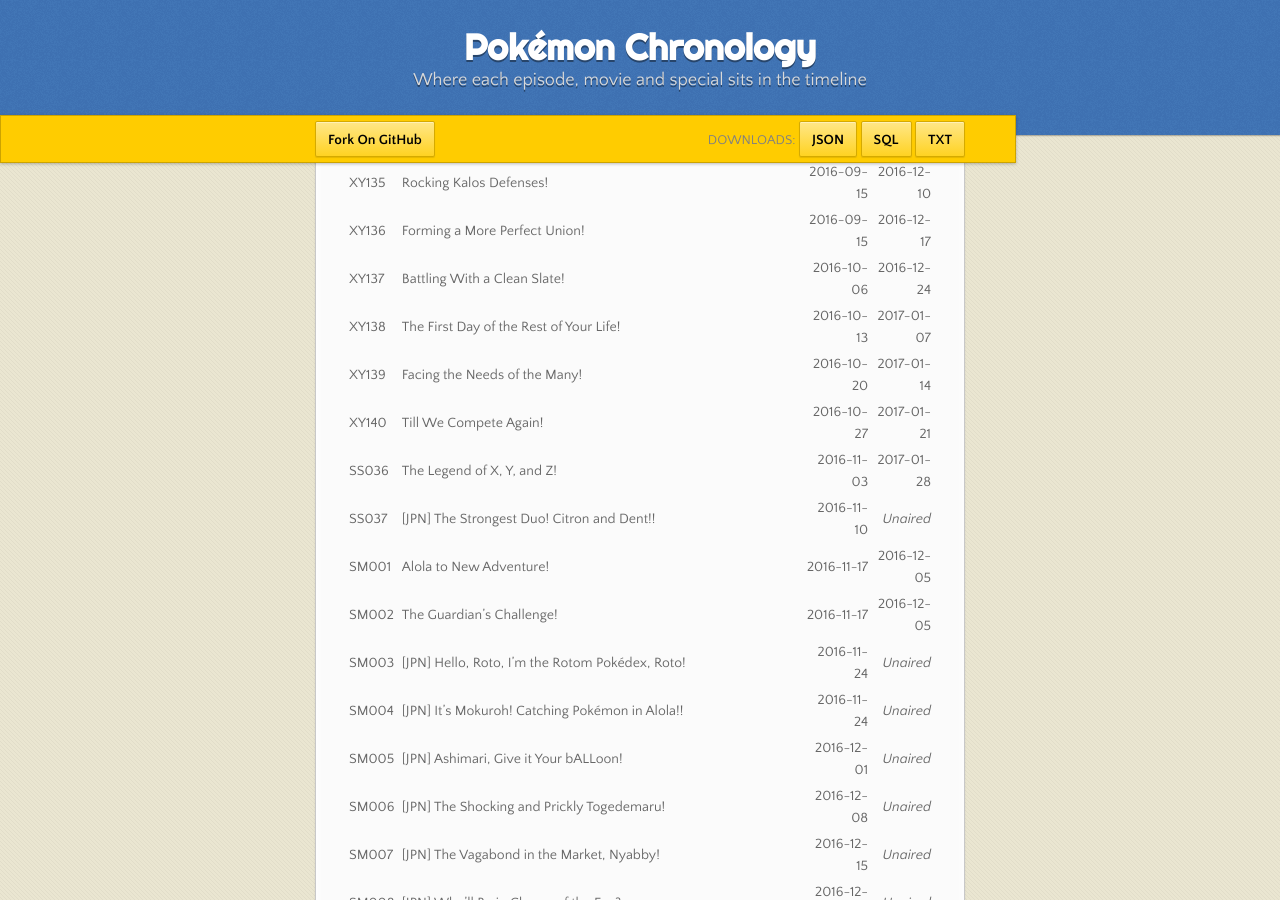
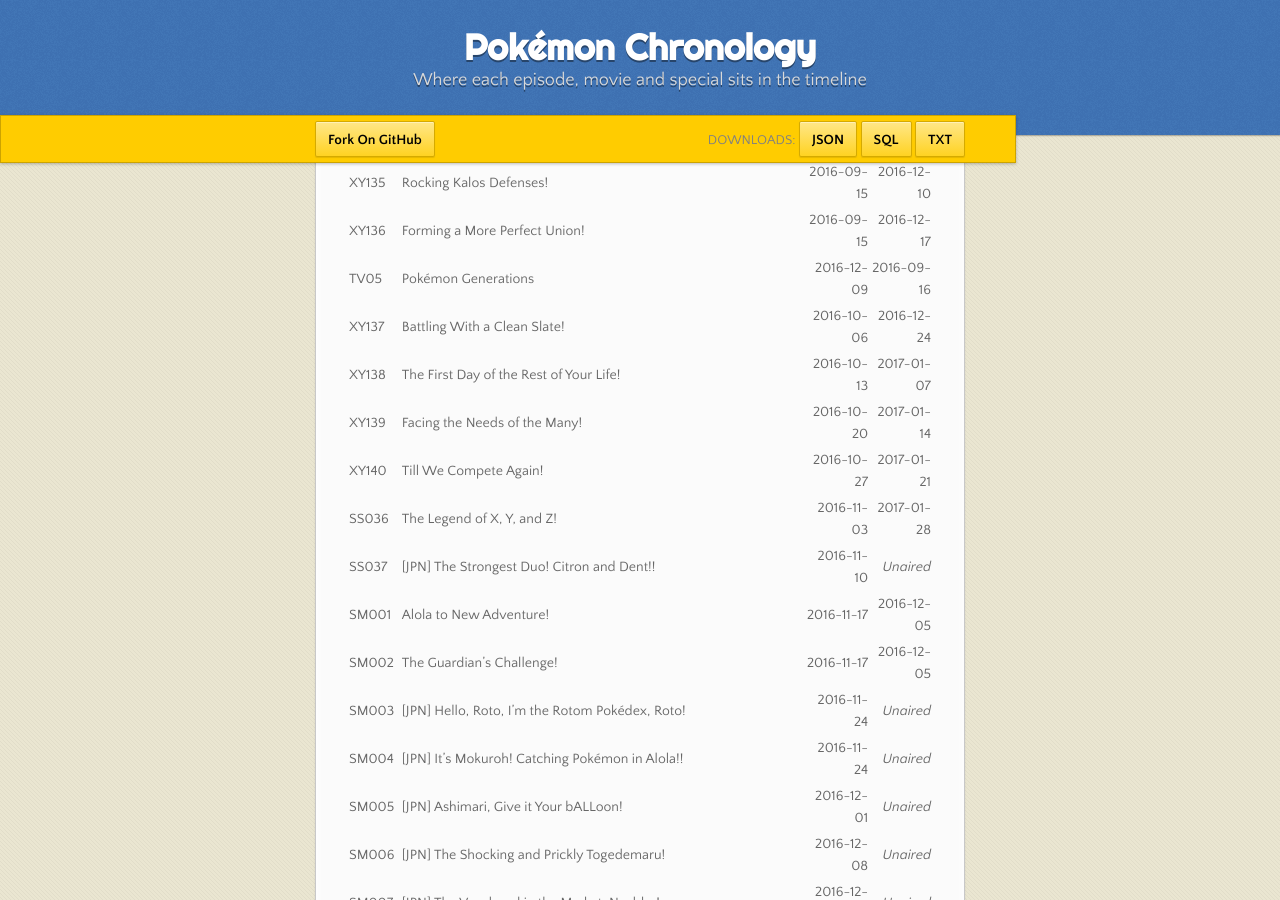
Before and after one commit to mal/pokemon, a Jekyll site: the page built from data/anime.md, in a window 1280 px wide and 900 px high, scrolled down 49729 px. Built offline with Jekyll 4.4.1, drawn with Linux system fonts in a browser that asks for light colours; our own code applies the rules of GitHub Pages for plain Markdown files.

Commit message:
Add Pokemon Generations
https://bulbapedia.bulbagarden.net/wiki/PG01

```diff
--- a/data/anime.md
+++ b/data/anime.md
@@ -1038,6 +1038,7 @@
 | XY134 | The Right Hero for the Right Job!                                                                                                                                                  | 2016-09-08 | 2016-12-03 |
 | XY135 | Rocking Kalos Defenses!                                                                                                                                                            | 2016-09-15 | 2016-12-10 |
 | XY136 | Forming a More Perfect Union!                                                                                                                                                      | 2016-09-15 | 2016-12-17 |
+| TV05 | Pokémon Generations                                                                                                                                                                | 2016-12-09 | 2016-09-16 |
 | XY137 | Battling With a Clean Slate!                                                                                                                                                       | 2016-10-06 | 2016-12-24 |
 | XY138 | The First Day of the Rest of Your Life!                                                                                                                                            | 2016-10-13 | 2017-01-07 |
 | XY139 | Facing the Needs of the Many!                                                                                                                                                      | 2016-10-20 | 2017-01-14 |
```
